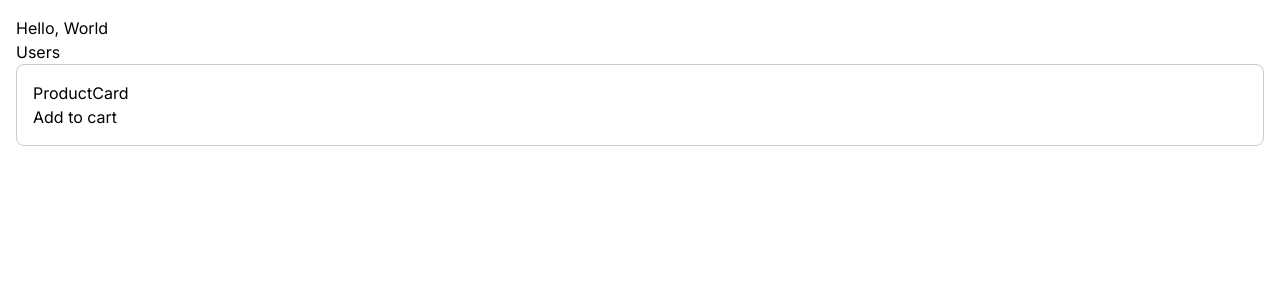
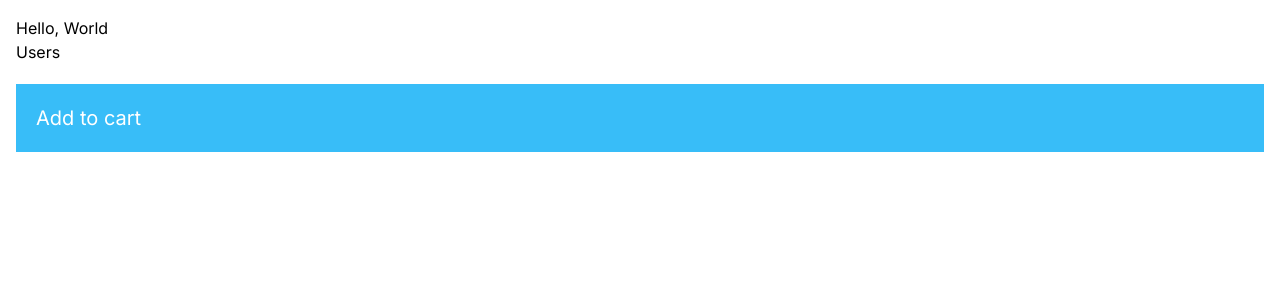
Before and after one commit to romain-koenig/videogame_library, a Next.js app in the folder next-app/: page / in a window 1280 px wide. Shown: the top 300 px of the page. Built offline with nearby package versions, Linux system fonts and the light colour scheme.

Commit message:
Using Tailwind instead of embedded css

```diff
--- a/next-app/app/components/ProductCard.tsx
+++ b/next-app/app/components/ProductCard.tsx
@@ -1,11 +1,9 @@
 import React from 'react'
 import AddToCart from './AddToCart'
-import styles from './ProductCard.module.css'
 
 const ProductCard = () => {
 	return (
-		<div className={styles.card}>
-			ProductCard <br />
+		<div className='p-5 my-5 bg-sky-400 text-white text-xl hover:bg-sky-500'>
 			<AddToCart />
 		</div>
 	)
```
